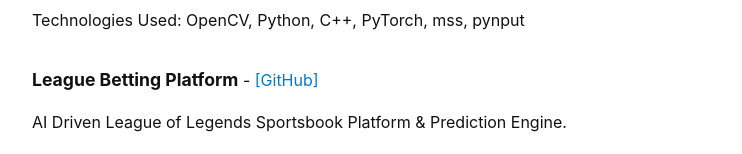
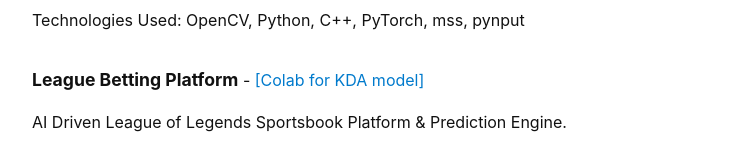
Before and after one commit to Cardonbb/portfolio, a plain HTML site: page index.html in a window 1280 px wide. Shown: the part 585-739 px from the top of the page, without its empty margins (258-1000 px from the left). Drawn offline with Linux system fonts and the light colour scheme.

Commit message:
Update index.html

```diff
--- a/index.html
+++ b/index.html
@@ -82,7 +82,7 @@
 
 <div class="project">
     <div class="project-header">
-        <strong>League Betting Platform</strong> - <a href="#">[GitHub]</a>
+        <strong>League Betting Platform</strong> - <a href="https://colab.research.google.com/drive/1G9cGO3sN0ptijLfVvGaSxAMuTb3xpXHv?usp=sharing">[Colab for KDA model]</a>
     </div>
   <p>AI Driven League of Legends Sportsbook Platform & Prediction Engine.</p>
   <!-- Add demo for League Betting Platform here if you have one -->
```
